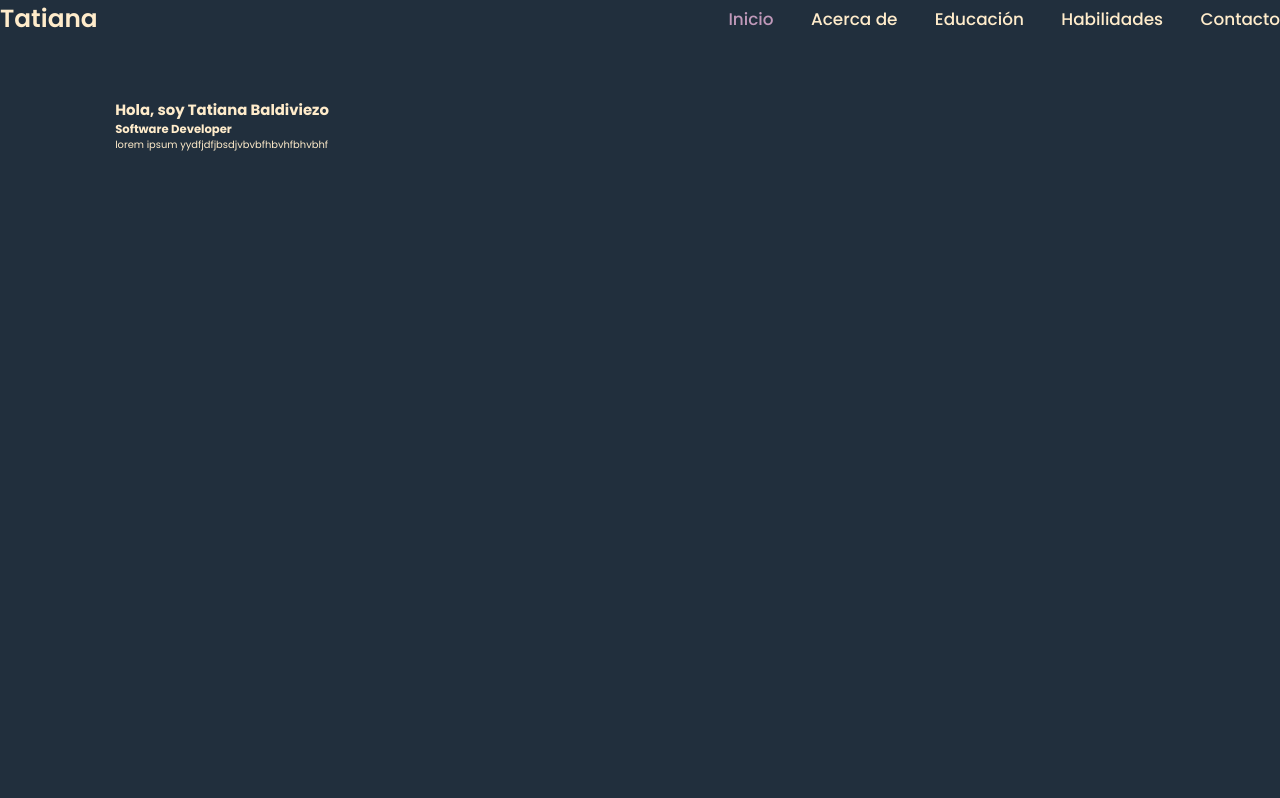
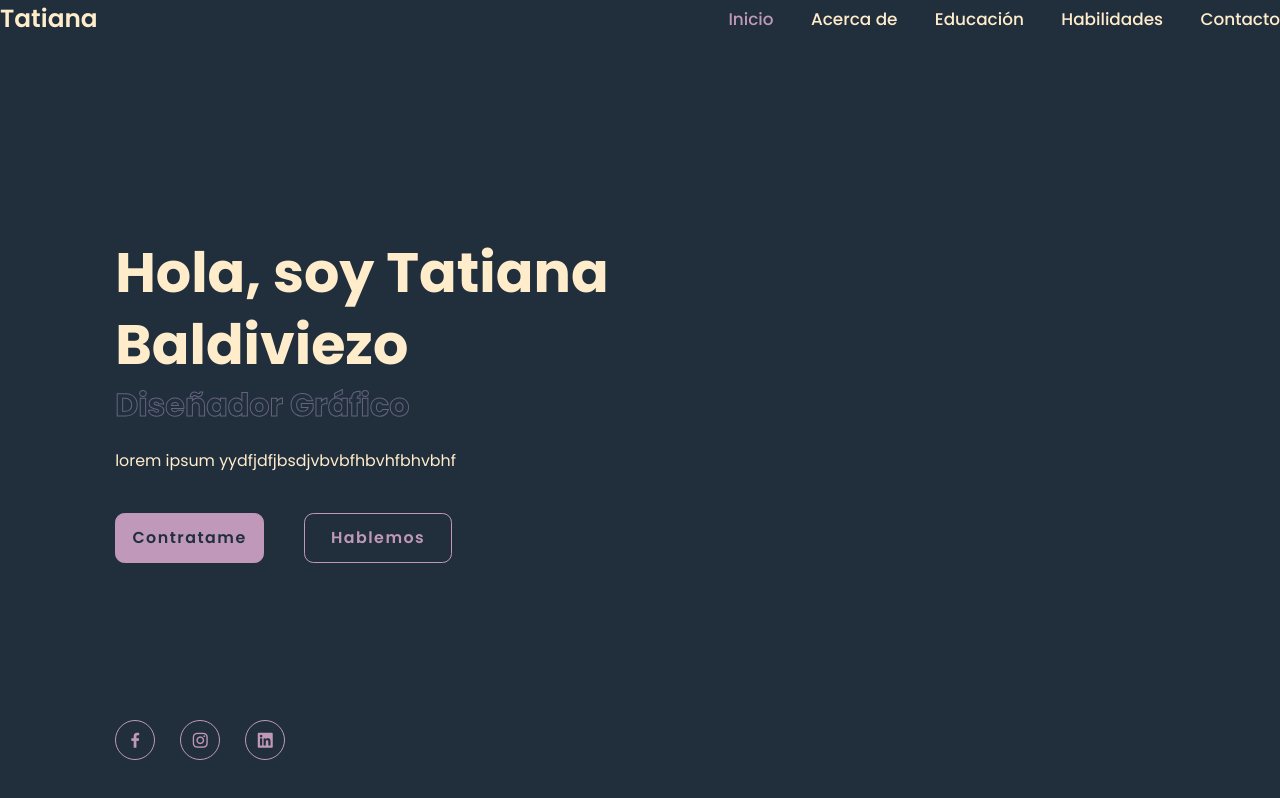
Before and after one commit to tatianabahi/portafolio-web, a plain HTML site: page index.html in a window 1280 px wide. Drawn offline with nearby package versions, Linux system fonts and the light colour scheme.

Commit message:
correciones
correciones, botones y redes sociales, estilos, color, tamaño, etc.

```diff
--- a/index.html
+++ b/index.html
@@ -6,6 +6,7 @@
     <link rel="stylesheet" href="/styles/estilos.css">
     <link rel="stylesheet"
         href="https://fonts.googleapis.com/css2?family=Material+Symbols+Outlined:opsz,wght,FILL,GRAD@48,400,0,0" />
+    <link href='https://unpkg.com/boxicons@2.1.4/css/boxicons.min.css' rel='stylesheet'>
 
     <title>Portafolio Web Profecional</title>
 </head>
@@ -31,9 +32,18 @@
         <div class="inicio-content">
             <h1>Hola, soy <span> Tatiana Baldiviezo</span></h1>
             <div class="text-animate">
-                <h3> Software Developer</h3>
+                <h3> Diseñador Gráfico</h3>
             </div>
             <p>lorem ipsum yydfjdfjbsdjvbvbfhbvhfbhvbhf</p>
+            <div class="btn-box">
+                <a href="#" class="btn">Contratame</a>
+                <a href="#" class="btn">Hablemos</a>
+            </div>
+        </div>
+        <div class="inicio-social">
+            <a href="#"><i class='bx bxl-facebook'></i></a>
+            <a href="#"><i class='bx bxl-instagram' ></i></a>
+            <a href="#"><i class='bx bxl-linkedin-square' ></i></a>
         </div>
     </section>
 </body>
--- a/styles/estilos.css
+++ b/styles/estilos.css
@@ -69,3 +69,141 @@ section{
     min-height: 100vh;
     padding: 10rem 9% 2rem;
 }
+
+.inicio{
+    display: flex;
+    align-items: center;
+    padding: 0 9%;
+}
+
+.inicio-content {
+    max-width: 60rem;
+}
+
+.inicio-content h1 {
+    font-size: 5.6rem;
+    font-weight: 700;
+    line-height: 1.3;
+}
+
+.inicio-content .text-animate {
+    position: relative;
+    width: 32rem;
+}
+
+.inicio-content .text-animate h3 {
+    font-size: 3.2rem;
+    font-weight: 700;
+    color: transparent;
+    -webkit-text-stroke: 1px var(--second-bg-color);
+}
+
+.inicio-content p {
+    font-size: 1.6rem;
+    margin: 2rem 0 4rem;
+}
+
+.btn-box {
+    position: relative;
+    display: flex;
+    justify-content: space-between;
+    width: 34rem;
+    height: 5rem;
+}
+
+.btn-box .btn {
+    position: relative;
+    display: inline-flex;
+    justify-content: center;
+    align-items: center;
+    width: 15rem;
+    height: 100%;
+    background: var(--main-color);
+    border: .2rem solid var(--main-color);
+    border-radius: .95rem;
+    font-size: 1.6rem;
+    font-weight: 600;
+    letter-spacing: .15rem;
+    color: var(--bg-color);
+    z-index: 1;
+    overflow: hidden;
+    transition: .5s;
+}
+
+.btn-box .btn:hover{
+    color: var(--main-color);
+}
+
+.btn-box .btn:nth-child(2) {
+    background: transparent;
+    color: var(--main-color);
+}
+
+.btn-box .btn:nth-child(2):hover{
+    color: var(--bg-color);
+}
+
+.btn-box .btn:nth-child(2)::before {
+    background: var(--main-color);
+}
+
+.btn-box .btn::before {
+    content: "";
+    position: absolute;
+    top: 0;
+    left: 0;
+    width: 0;
+    height: 100%;
+    background: var(--bg-color);
+    z-index: -1;
+    transition: .5s;
+}
+
+.btn-box .btn:hover::before{
+    width: 100%;
+}
+
+.inicio-social {
+    position: absolute;
+    bottom: 4rem;
+    width: 170px;
+    display: flex;
+    justify-content: space-between;
+}
+
+.inicio-social a {
+    position: relative;
+    display: inline-flex;
+    justify-content: center;
+    align-items: center;
+    width: 40px;
+    height: 40px;
+    background: transparent;
+    border: .2rem solid var(--main-color);
+    border-radius: 50%;
+    font-size: 20px;
+    color: var(--main-color);
+    z-index: 1;
+    overflow: hidden;
+    transition: .5s;
+}
+
+.inicio-social a:hover{
+    color:var(--bg-color);
+}
+
+.inicio-social a::before {
+    content: "";
+    position: absolute;
+    top: 0;
+    left: 0;
+    width: 0;
+    height: 100%;
+    background: var(--main-color);
+    z-index: -1;
+    transition: .5s;
+}
+
+.inicio-social a:hover::before {
+    width: 100%;
+}
```
